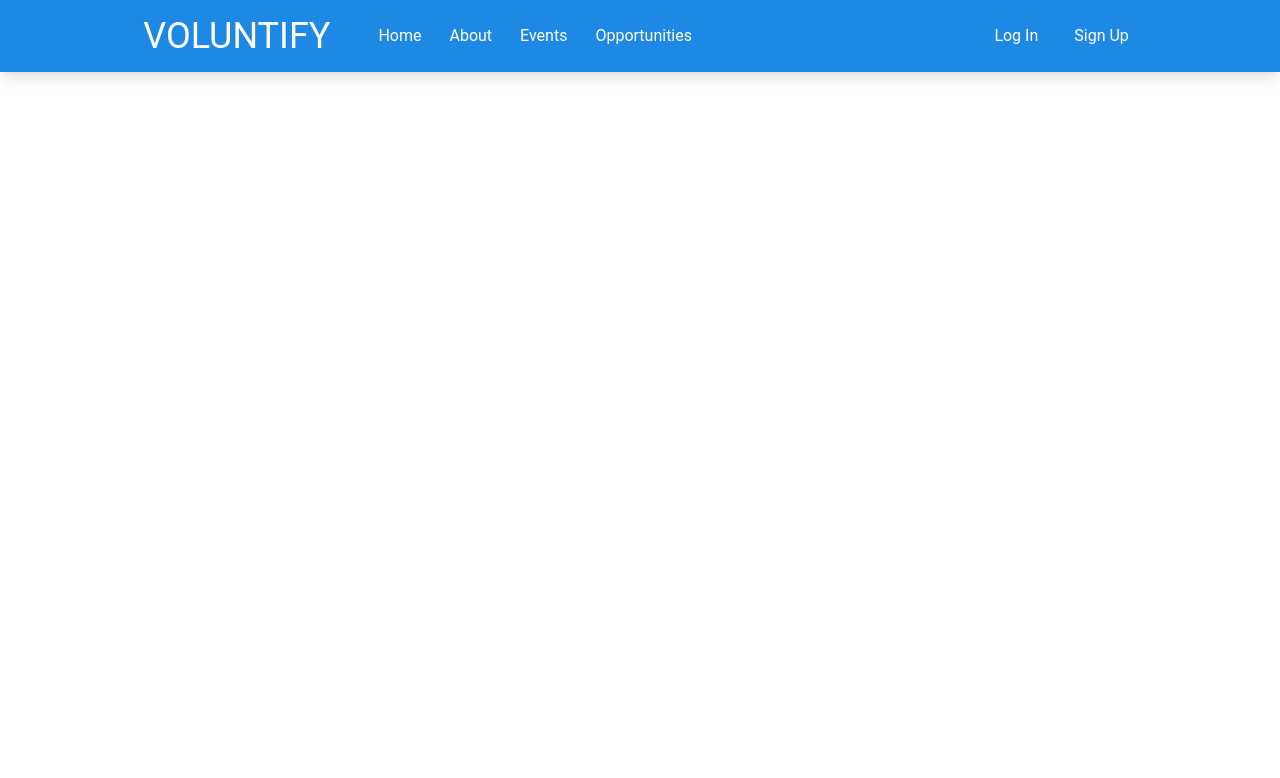
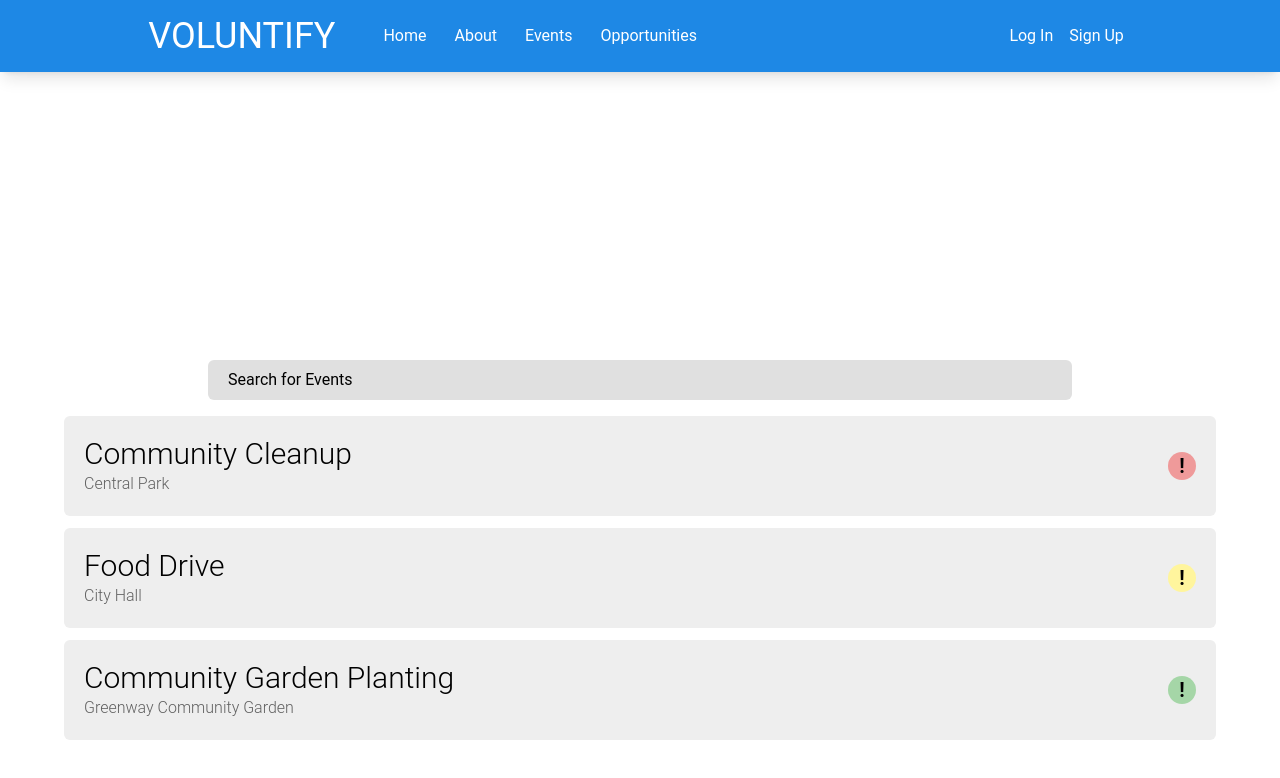
Before and after one commit to AndrewN2001/4353Group47, a React (Create React App) app in the folder frontend/: page /eventlist in a window 1280 px wide. Shown: the top 778 px of the page. Built offline with nearby package versions, Linux system fonts and the light colour scheme.

Commit message:
integrated functional login and event creation

```diff
--- a/frontend/src/App.js
+++ b/frontend/src/App.js
@@ -1,4 +1,4 @@
-import React from "react";
+import React, {useState, useContext} from "react";
 import './App.css'
 import NavBar from "./components/navbar"
 import Login from "./pages/login";
@@ -9,14 +9,16 @@ import HomePage from "./pages/home-page";
 import VolunteerMatching from "./pages/volunteer-matching";
 import VolunteerHistory from "./pages/volunteer-history";
 import Recover from "./pages/forgot-password";
+import EventList from "./pages/event-list";
 import {
   BrowserRouter,
   Routes,
   Route
 } from "react-router-dom"
-
+import { AuthProvider, useAuth } from "./middleware/user-vertification";
 function App(){
   return(
+    <AuthProvider>
       <div className="bg-slate-100">
         <NavBar/>
 
@@ -62,9 +64,15 @@ function App(){
               path="/recover"
               element={<Recover/>}
             />
+            <Route
+              exact
+              path="/eventlist"
+              element={<EventList/>}
+            />
           </Routes>
         </BrowserRouter>
       </div>
+    </AuthProvider>
   )
 }
 
--- a/frontend/src/components/navbar.js
+++ b/frontend/src/components/navbar.js
@@ -1,6 +1,9 @@
 import React from "react";
+import { useAuth } from "../middleware/user-vertification";
 
 export default function NavBar(){
+    const {isLoggedIn, loggedUser, logout} = useAuth();
+
     return(
         <div className="flex items-center justify-around bg-blue-600 text-white py-4 z-20 w-screen fixed shadow-lg">
             <div className="flex items-center gap-10">
@@ -21,9 +24,9 @@ export default function NavBar(){
                     </li>
 
                     <li>
-                        <button className="px-2 hover:underline hover:underline-offset-4">
+                        <a className="px-2 hover:underline hover:underline-offset-4" href="/eventlist">
                             Events
-                        </button>
+                        </a>
                     </li>
 
                     <li>
@@ -34,7 +37,17 @@ export default function NavBar(){
                 </ul>
             </div>
 
-            <div className="flex gap-5">
+            {isLoggedIn ? (
+                <div className="flex gap-3 items-center">
+                    <h1 id="name">
+                        Welcome, {loggedUser}
+                    </h1>
+                    <a className="w-9 h-9 rounded-full bg-white" href="/userprofile">
+
+                    </a>
+                </div>
+            ) : (
+                <div>
                     <a className="px-2 hover:underline hover:underline-offset-4" href="/login">
                         Log In
                     </a>
@@ -42,6 +55,7 @@ export default function NavBar(){
                         Sign Up
                     </a>
                 </div>
+            )}
         </div>
     )
 }
--- a/frontend/src/components/notifications.js
+++ b/frontend/src/components/notifications.js
@@ -19,7 +19,7 @@ export default function Notifications(){
     }
 
     return(
-        <div className="p-7 col-span-1 w-fit">
+        <div className="mt-24 pl-7 col-span-1 w-fit">
             <h1 className="text-4xl text-nowrap">
                 Notification Settings
             </h1>
--- /dev/null
+++ b/frontend/src/middleware/user-vertification.js
@@ -0,0 +1,49 @@
+import React, {useState, useContext, createContext, useEffect} from "react";
+
+const AuthContext = createContext();
+
+export const useAuth = () => {
+    return useContext(AuthContext);
+}
+
+export const AuthProvider = ({children}) => {
+    const [isLoggedIn, setLoggedIn] = useState(false);
+    const [loggedUser, setLoggedUser] = useState(null);
+    const [isAdmin, setIsAdmin] = useState(false);
+
+    useEffect(() => {
+        const storedUser = localStorage.getItem("loggedUser")
+        const storedAdmin = localStorage.getItem("isAdmin");
+        if (storedUser) {
+            setLoggedUser(storedUser);
+            setLoggedIn(true);
+            if (storedAdmin === "true"){
+                setIsAdmin(true);
+            }
+        }
+    }, []);
+
+    const login = (name) => {
+        setLoggedIn(true);
+        setLoggedUser(name);
+        localStorage.setItem("loggedUser", name);
+    }
+
+    const logout = () => {
+        setLoggedIn(false);
+        setLoggedUser(null);
+        localStorage.removeItem("loggedUser");
+        localStorage.removeItem("isAdmin");
+    }
+
+    const setAdmin = (state) => {
+        setIsAdmin(state);
+        localStorage.setItem("isAdmin", true);
+    }
+
+    return(
+        <AuthContext.Provider value={{isLoggedIn, loggedUser, login, logout, setIsAdmin, isAdmin, setAdmin}}>
+            {children}
+        </AuthContext.Provider>
+    )
+}
--- /dev/null
+++ b/frontend/src/pages/event-list.js
@@ -0,0 +1,89 @@
+import React, {useState, useEffect} from "react";
+import {useAuth} from "../middleware/user-vertification"
+import {FaMagnifyingGlass} from "react-icons/fa6";
+
+export default function EventList(){
+    const {isAdmin} = useAuth();
+    const [eventList, setEventList] = useState([
+        {
+            eventName: "Community Cleanup",
+            eventDescription: "A day to clean up the local park.",
+            location: "Central Park",
+            requiredSkills: "Physical endurance",
+            urgency: "High",
+            eventDate: "8-18-2024"
+        },
+        {
+            eventName: "Food Drive",
+            eventDescription: "Collecting food for the local food bank.",
+            location: "City Hall",
+            requiredSkills: "Organizational skills",
+            urgency: "Medium",
+            eventDate: "7-6-2024"
+        },
+        {
+            eventName: "Community Garden Planting",
+            eventDescription: "Help plant and maintain the community garden to promote green spaces in the neighborhood.",
+            location: "Greenway Community Garden",
+            requiredSkills: "Gardening knowledge, teamwork",
+            urgency: "Low",
+            eventDate: "6-15-2024"
+        }
+    ]);
+
+    const getUrgencyColor = (urgency) => {
+        switch (urgency) {
+            case "High":
+                return "bg-red-200";   // Red for high urgency
+            case "Medium":
+                return "bg-yellow-200"; // Yellow for medium urgency
+            case "Low":
+                return "bg-green-200";  // Green for low urgency
+            default:
+                return "bg-gray-300";   // Default color for unknown urgency
+        }
+    }
+
+    useEffect(() => {
+        console.log(isAdmin);
+    }, [isAdmin]);
+
+    return(
+        <div className="min-h-screen relative">
+            <div className="h-1/2 absolute inset-x-0 top-0 flex items-end justify-center">
+                <div className="flex gap-3">
+                    <input
+                        className="bg-gray-300 placeholder-black px-5 py-2 rounded-md w-[54rem] flex items-center gap-3"
+                        type="text"
+                        placeholder="Search for Events"
+                    />
+                    {isAdmin ? (
+                        <a className="bg-gray-300 hover:bg-gray-400 rounded-md px-5 flex items-center" href="/eventform">
+                            Add Event
+                        </a>
+                    ) : null}
+                </div>
+            </div>
+            <div className="h-1/2 absolute inset-x-0 bottom-0 flex justify-center">
+                <ul className="mt-4 flex flex-col gap-3">
+                    {eventList.map((event, index) => (
+                    <li key={index} className="bg-gray-200 w-[72rem] py-5 px-5 rounded-md flex items-center justify-between">
+                        <div>
+                            <h1 className="text-3xl font-light">
+                                {event.eventName}
+                            </h1>
+                            <h1 className="text-gray-700 font-light">
+                                {event.location}
+                            </h1>
+                        </div>
+
+                        <div className={`rounded-full ${getUrgencyColor(event.urgency)} w-7 h-7 flex justify-center items-center font-semibold text-xl`}>
+                            !
+                        </div>
+                    </li>
+                ))}
+                </ul>
+            </div>
+        </div>
+    )
+}
--- a/frontend/src/pages/user-profile.js
+++ b/frontend/src/pages/user-profile.js
@@ -5,36 +5,58 @@ import { IoClose } from "react-icons/io5";
 import Dashboard from "../components/fullinfo";
 import Notifications from "../components/notifications";
 import axios from "axios"
+import {useAuth} from "../middleware/user-vertification";
+import { useNavigate } from "react-router-dom";
 
 export default function UserProfile() {
+    const navigate = useNavigate();
     const [selectedPage, setSelected] = useState("dashboard")
     const [userData, setUserData] = useState(null);
+    const [loading, setLoading] = useState(true);
+    const {logout, setIsAdmin, isAdmin, setAdmin} = useAuth();
 
     useEffect(() => {
         const userId = "someUserId"; // Replace with actual user ID when DB is connected
         axios.get(`http://localhost:3001/api/users/profile/${userId}`)
             .then(response => {
                 setUserData(response.data);
+                console.log(response.data);
+                if (response.data.role === "Admin"){
+                    setAdmin(true);
+                } else{
+                    setAdmin(false);
+                }
             })
             .catch(error => {
                 console.error("Error fetching user data:", error);
-            });
+            })
+            .finally(() => {
+                setLoading(false);
+            })
     }, []);
 
-    if (!userData) {
-        return <div>Loading...</div>;
+    useEffect(() => {
+        console.log(isAdmin)
+    }, [isAdmin]);
+
+    const handleLogOut = () => {
+        logout();
+        navigate('/');
+    }
+
+    if (loading) {
+        return <div className="min-h-screen flex justify-center items-center">Loading...</div>;
+        // navigate('/login');
     }
 
     return (
         <div>
-            <div className="min-w-screen w-full flex-grow h-10 bg-gray-500"></div>
-
             <div className="sm:w-[40rem] md:w-full flex-grow px-28 flex items-center font-extralight">
                 <div className="min-w-[20rem] w-full min-h-screen bg-white shadow-md grid grid-rows-3 grid-cols-4">
 
                     <div id="username_info" className="border-r-2 row-span-3 col-span-1 flex flex-col items-center px-10 h-full min-w-fit">
-                        <div className="h-1/2 w-full flex flex-col justify-around">
-                            <div id="user_picture" className="bg-gray-500 h-96 mt-5 w-full flex justify-center items-center">
+                        <div className="h-1/2 w-full flex flex-col gap-7 mt-24">
+                            <div id="user_picture" className="bg-gray-500 h-96 w-full flex justify-center items-center">
                                 <img src={userData.imageURL} alt="User" />
                             </div>
 
@@ -65,7 +87,7 @@ export default function UserProfile() {
                                 </li>
                                 <li className="flex gap-2 items-center justify-center hover:bg-blue-500 w-full py-3">
                                     <IoClose />
-                                    <button>
+                                    <button onClick={handleLogOut}>
                                         Log Out
                                     </button>
                                 </li>
@@ -75,7 +97,7 @@ export default function UserProfile() {
 
                     {selectedPage === "dashboard" && (
                         <div className="col-span-3 row-span-3">
-                            <div id="userInformation" className="col-span-3 p-7">
+                            <div id="userInformation" className="col-span-3 p-7 mt-16">
                                 <h1 className="text-4xl">
                                     Full Information
                                 </h1>
```
Also changed, not shown: frontend/src/pages/home-page.js (+8 -1 lines), frontend/src/pages/login.js (+6 -2 lines), 2 other files (tests, documents, lock files or other folders). Lines whose indentation alone changed are shown as unchanged.
